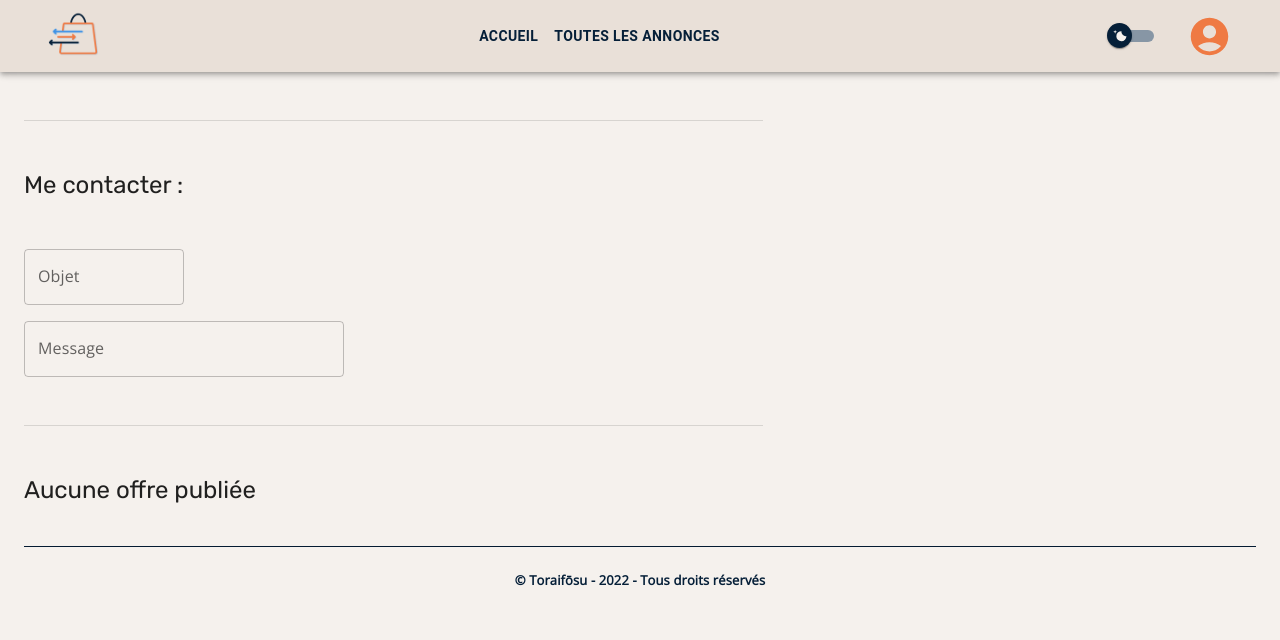
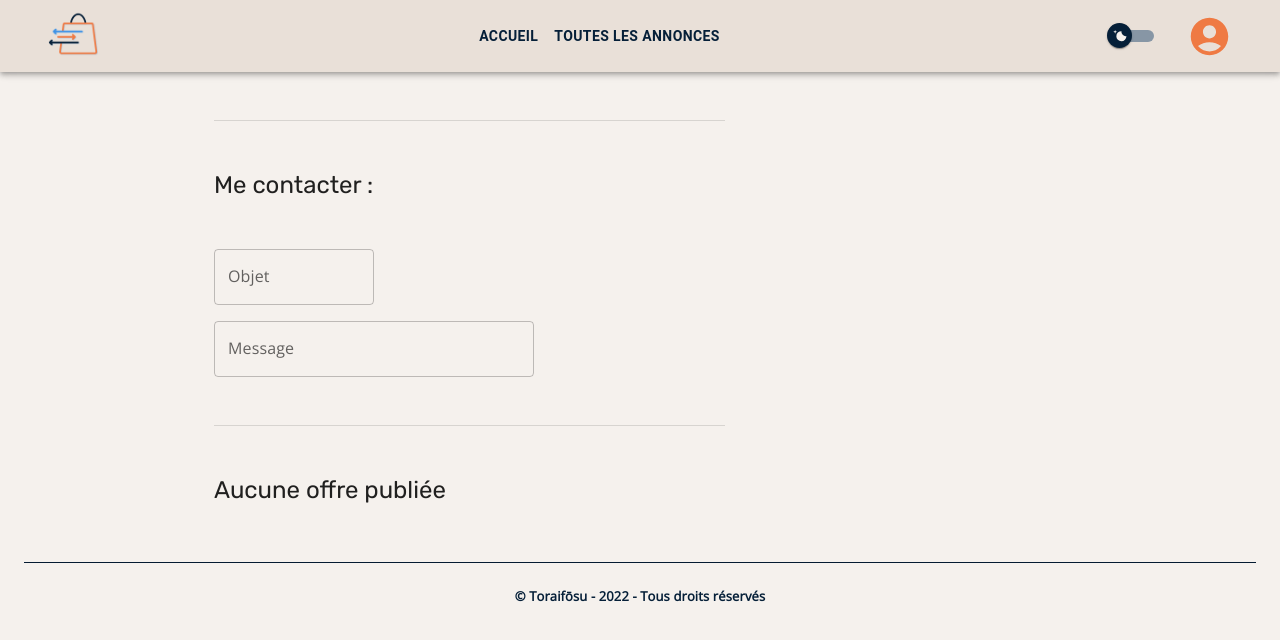
Before and after one commit to lea-hmd/E4FULLREACT, a React (Create React App) app: page /profil/1 in a window 1280 px wide. Shown: the top 640 px of the page. Built offline with nearby package versions, Linux system fonts and the light colour scheme; no server answers.

Commit message:
feat(public profile) : :poop: Fix style

```diff
--- a/src/pages/PublicProfile.tsx
+++ b/src/pages/PublicProfile.tsx
@@ -6,6 +6,7 @@ import OffersCarousel from '../components/homepage/carousel/OffersCarousel'
 import { PublicProfileType } from '../shared/types/PublicProfileType'
 import { RequestType } from '../shared/types/RequestType'
 import { useTheme } from '@mui/material/styles'
+import CustomContainer from '../components/common/custom/CustomContainer'
 
 export default function PublicProfile() {
     const { id } = useParams()
@@ -34,7 +35,7 @@ export default function PublicProfile() {
         // eslint-disable-next-line react-hooks/exhaustive-deps
     }, [id])
     return (
-        <Grid>
+        <CustomContainer>
             {publicProfile && (
                 <Typography variant="h2">
                     {publicProfile.firstname + ' '}
@@ -61,6 +62,6 @@ export default function PublicProfile() {
             ) : (
                 <Typography variant="h5">Aucune offre publiée</Typography>
             )}
-        </Grid>
+        </CustomContainer>
     )
 }
```
